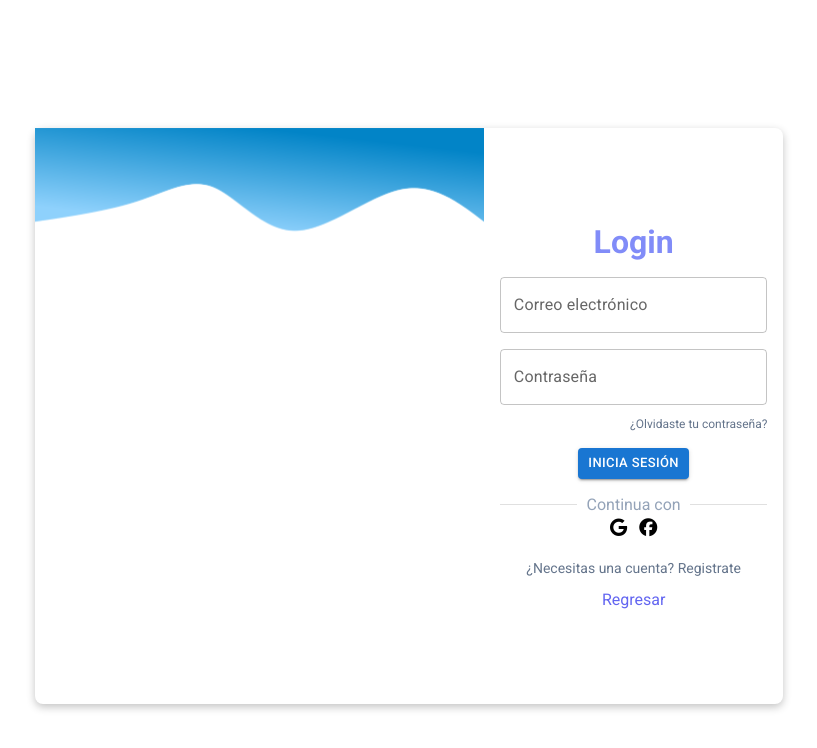
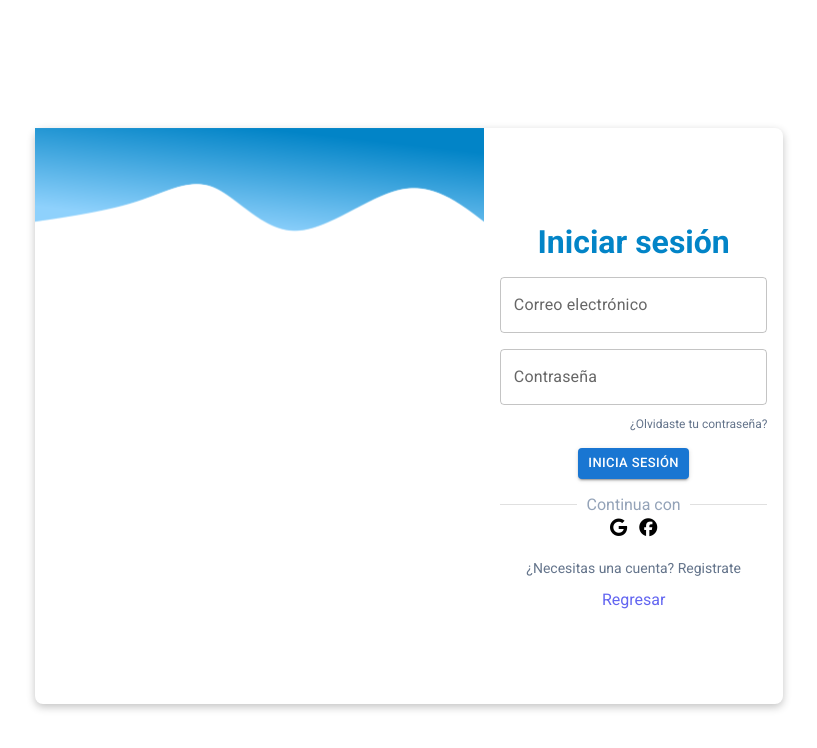
Before and after one commit to FacesConsulting/proyecto0Front, a Next.js app: page /login in a window 1280 px wide. Shown: the top 748 px of the page, without its empty margins (231-1048 px from the left). Built offline with nearby package versions, Linux system fonts and the light colour scheme.

Commit message:
confit merge

```diff
--- a/src/components/form/login/LoginForm.tsx
+++ b/src/components/form/login/LoginForm.tsx
@@ -9,7 +9,7 @@ import { LoadingButton } from "@mui/lab";
 import Link from "next/link";
 
 const LoginForm = () => {
-  const [initialValues] = useState<LoginInterface>({ user: "", password: "" });
+  const [initialValues] = useState<LoginInterface>({ email: "", password: "" });
   const [loading] = useState<boolean>(false)
 
   const { values, errors, touched, handleBlur, handleChange, handleSubmit } =
@@ -26,7 +26,7 @@ const LoginForm = () => {
   return (
     <Box className="w-full px-4">
       <form onSubmit={handleSubmit} autoComplete="off">
-        <h1 className="text-center text-indigo-400 mb-4">Login</h1>
+        <h1 className="text-center text-sky-600 mb-4">Iniciar sesión</h1>
         <div className="mb-4">
           <TextField
             fullWidth
```
